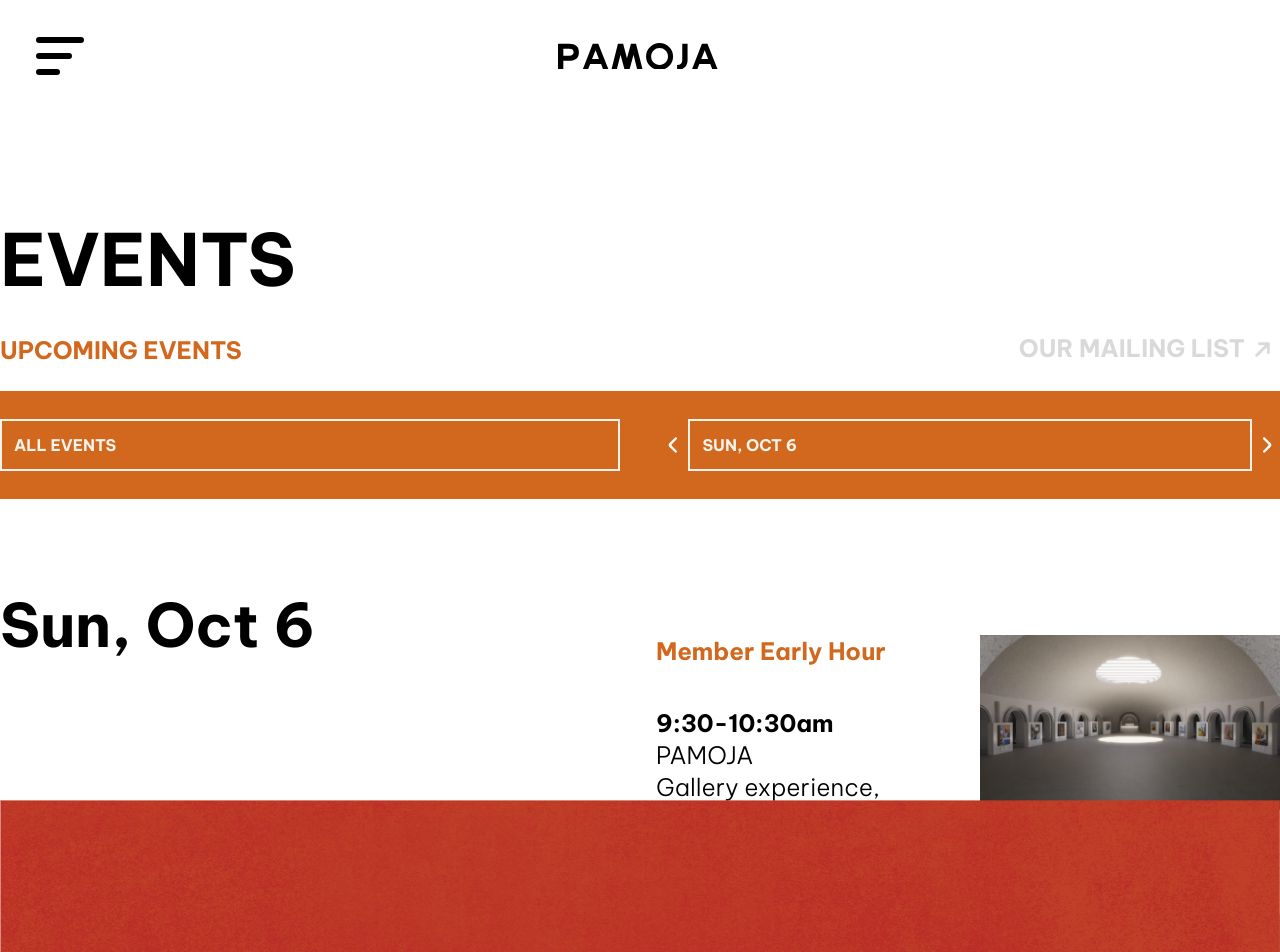
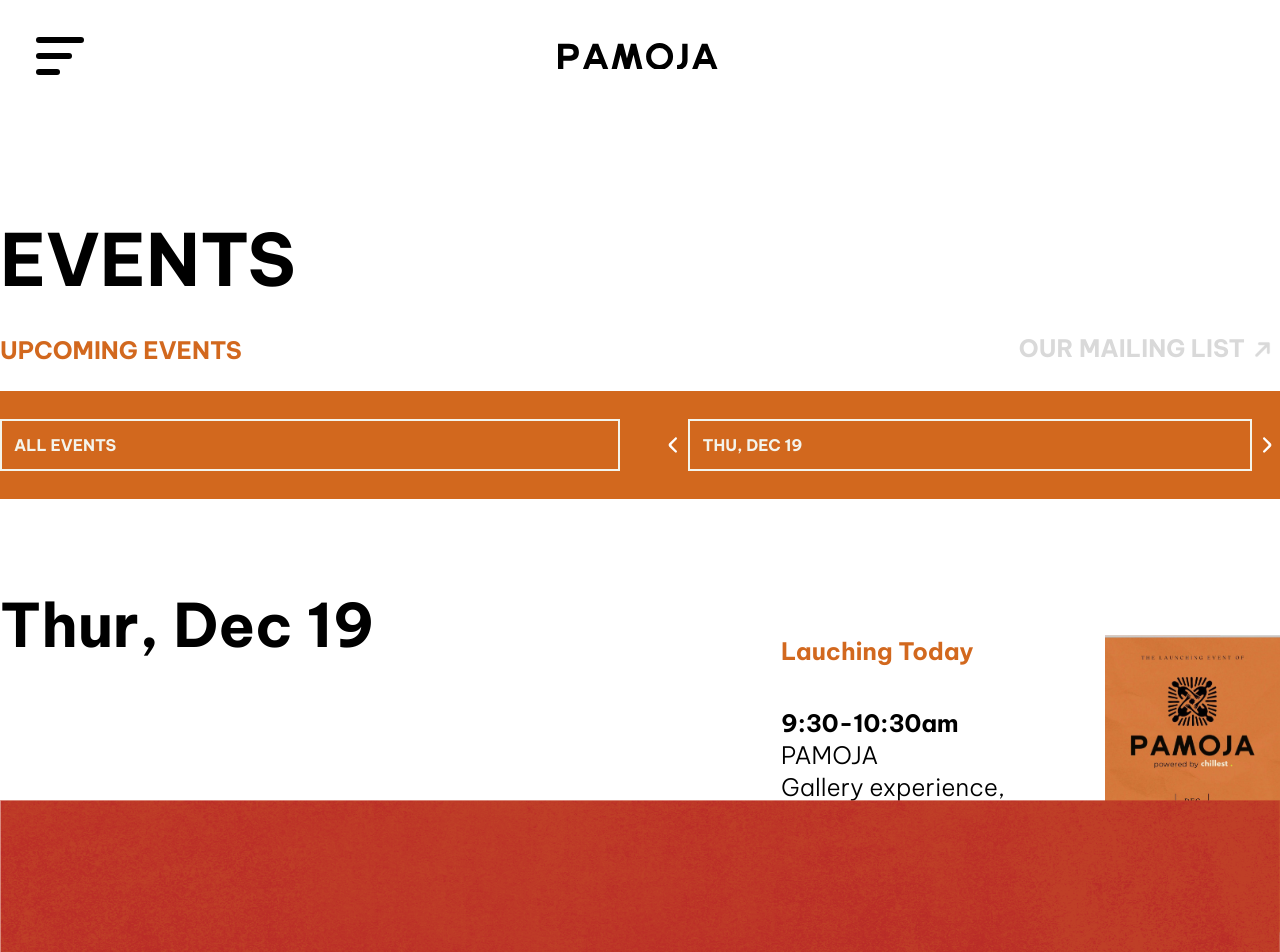
Before and after one commit to demorobot445/pamoja-app, a Next.js app: page /events in a window 1280 px wide. Shown: the top 952 px of the page. Built offline with nearby package versions, Linux system fonts and the light colour scheme.

Commit message:
add events

```diff
--- a/components/Events/Card.tsx
+++ b/components/Events/Card.tsx
@@ -10,7 +10,7 @@
             <div key={i} className="flex flex-col lg:flex-row gap-16">
               <div className="flex flex-col">
                 <h4 className="text-2xl text-primary font-bold font-vietnam-pro mb-10">
-                  Member Early Hour
+                  Lauching Today
                 </h4>
                 <p className="text-2xl font-bold font-vietnam-pro">
                   9:30-10:30am
@@ -21,11 +21,11 @@
                 </p>
               </div>
               <Image
-                className="lg:w-[300px] lg:h-[175px] object-cover"
-                src="/demo.jpeg"
+                className="lg:w-[175px] lg:h-[300px] object-cover"
+                src="/event.jpeg"
                 alt="event-img"
-                width={1600}
-                height={900}
+                width={900}
+                height={1600}
               />
             </div>
           );
--- a/components/Events/Events.tsx
+++ b/components/Events/Events.tsx
@@ -4,7 +4,7 @@
 import Card from "./Card";
 
 const Events = () => {
-  const [currentDate, setCurrentDate] = useState(new Date("10-6-2024")); // Initial date is today's date
+  const [currentDate, setCurrentDate] = useState(new Date("12-19-2024")); // Initial date is today's date
 
   // Utility function to format the date
   const formatDate = (date: Date): string => {
@@ -51,7 +51,7 @@
         </div>
       </div>
       <div className="flex flex-col container px-4 lg:px-0 mx-auto gap-28">
-        {["Sun, Oct 6", "Sun, Oct 7", "Sun, Oct 8"].map((e, i) => {
+        {["Thur, Dec 19", "Thur, Dec 19"].map((e, i) => {
           return <Card key={i} title={e} />;
         })}
       </div>
```
Also changed, not shown: public/event.jpeg (added).
